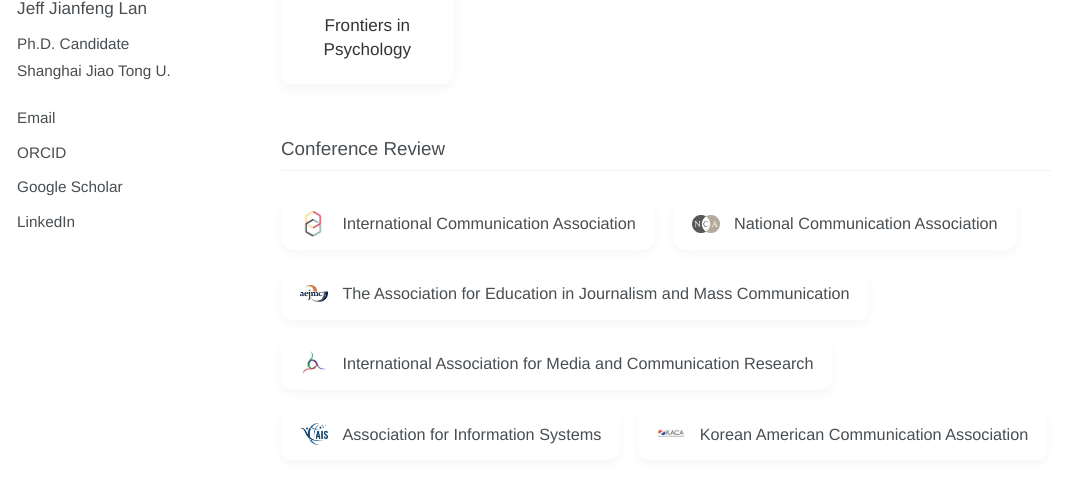
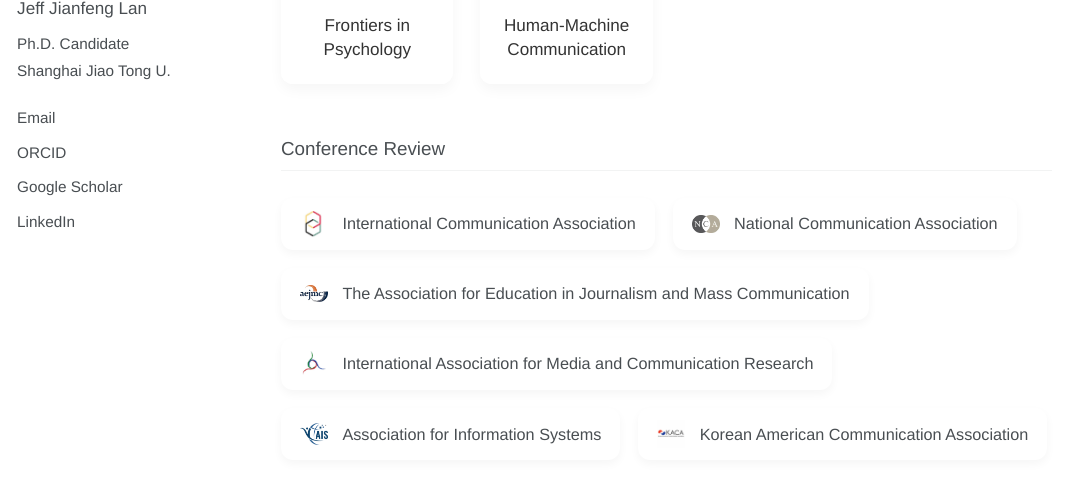
Before and after one commit to jianfenglan/jianfenglan.github.io, a Jekyll site: the page built from academic.md, in a window 1280 px wide and 900 px high, scrolled down 3929 px, cut to the strip 244-728 px from the top of the window. Shown: the whole strip, without its empty margins (0-1074 px from the left). Built offline with Jekyll 4.4.1, drawn with Linux system fonts in a browser that asks for light colours.

Commit message:
Update academic.md

```diff
--- a/academic.md
+++ b/academic.md
@@ -532,6 +532,14 @@
             <span class="gallery-title">Frontiers in Psychology</span>
         </div>
     </div>
+         <div class="gallery-card">
+        <div class="gallery-image-wrapper">
+            <img src="/images/logo/HMC.png" class="gallery-image">
+        </div>
+        <div class="gallery-content">
+            <span class="gallery-title">Human-Machine Communication</span>
+        </div>
+    </div>
 </div>
 
 <h2>Conference Review</h2>
```
